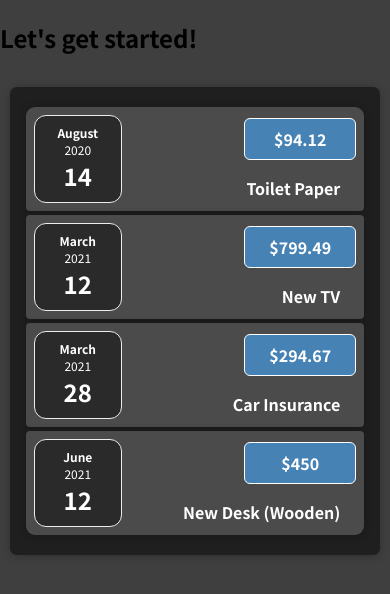
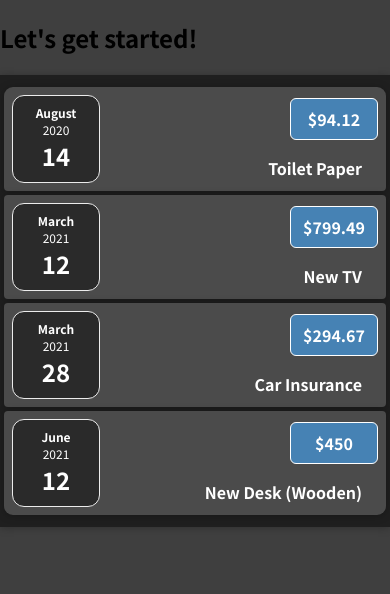
Before and after one commit to vilmarcabanero/react-expense-tracker, a React (Create React App) app: page / in a window 390 px wide. Shown: the top 594 px of the page. Built offline with nearby package versions, Linux system fonts and the light colour scheme.

Commit message:
Changed styles for mobile version of Expenses.css and price.

```diff
--- a/src/components/ExpenseItem.css
+++ b/src/components/ExpenseItem.css
@@ -46,11 +46,11 @@
 	border: 1px solid white;
 	/* padding: 0.5rem; */
   padding: 0.5rem 0;
-  width: 7rem;
+  width: 5.5rem;
 	border-radius: 6px;
 }
 
-@media (min-width: 580px) {
+@media (min-width: 580px) { /*Code for big screen*/
 	.expense-item__description {
 		flex-direction: row;
 		align-items: center;
@@ -65,5 +65,6 @@
 	.expense-item__price {
 		font-size: 1.25rem;
 		/* padding: 0.5rem 1.5rem; */
+		width: 7rem;
 	}
 }
--- a/src/components/Expenses.css
+++ b/src/components/Expenses.css
@@ -7,3 +7,12 @@
   /* border-radius: 7px;
   box-shadow: 0 1px 8px rgba(0, 0, 0, 0.25); */
 }
+
+@media (max-width: 580px) {
+	.expenses {
+    padding: 0.5rem 0.25rem;
+		margin: 0;
+    max-width: 100%;
+    border-radius: 0;
+	}
+}
```
Also changed, not shown: 1 other file (tests, documents, lock files or other folders).
